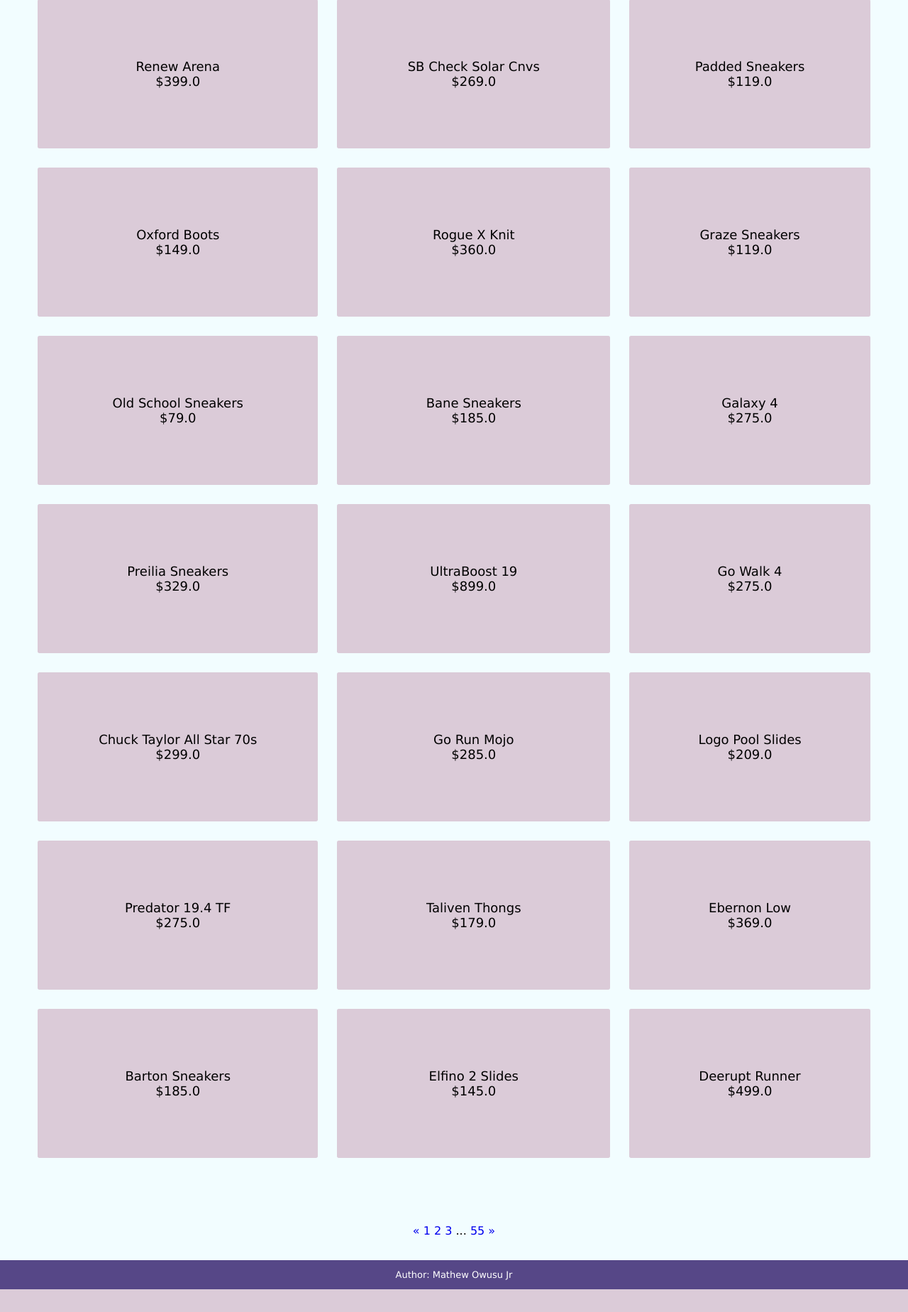
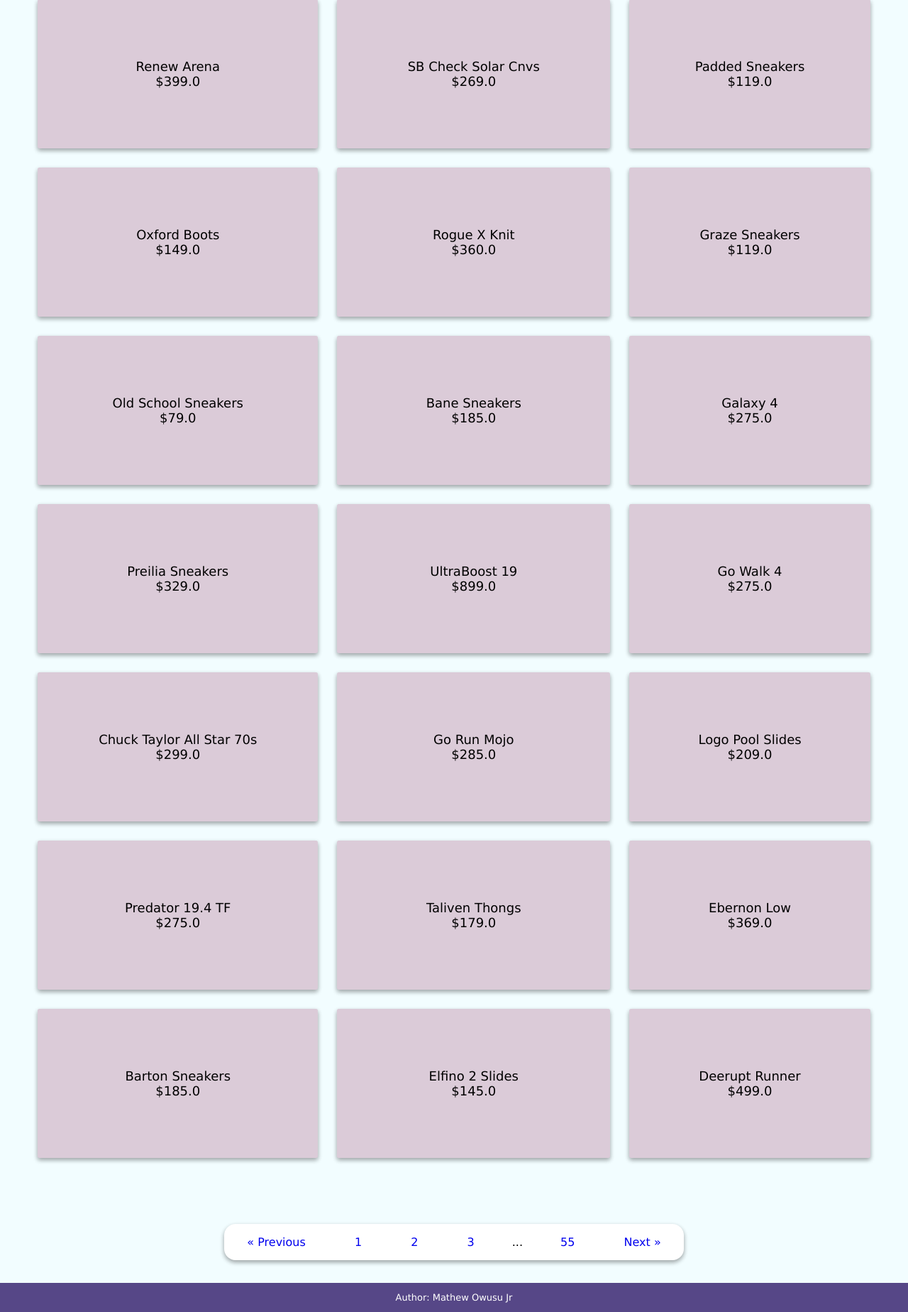
Before and after one commit to mkowusujr/sneakerhead-shoe-estore, a Flask app: page /releases in a window 1280 px wide; the page is wider, and only the part inside the window is pictured. Shown: the part 1343-3191 px from the top of that part at 71% size. Before the commit the page ends 3159 px from the top of that part, so only its background shows below. Run offline with Flask 2, Linux system fonts and the light colour scheme; data comes from the database, SQL or seed files in the repository.

Commit message:
styled pagination

```diff
--- a/website/static/dist/main.css
+++ b/website/static/dist/main.css
@@ -165,4 +143,64 @@ input[type=number]:focus {
 .brand-item-card {
   padding: 84px 86px;
   border-radius: 0.15em;
+}
+
+.collections {
+  display: flex;
+  flex-direction: column;
+  align-items: center;
+  width: 100%;
+  padding-bottom: 5em;
+}
+.collections ul {
+  display: grid;
+  grid-template-columns: auto auto auto;
+}
+
+.new-arrivals {
+  display: flex;
+  flex-direction: column;
+  align-items: center;
+  padding-bottom: 2em;
+}
+.new-arrivals ul {
+  display: grid;
+  grid-template-columns: auto auto auto auto auto;
+}
+
+.pagination {
+  background-color: white;
+  height: auto;
+  width: auto;
+  padding-top: 1em;
+  padding-bottom: 1em;
+  border-top-left-radius: 1em;
+  border-bottom-left-radius: 1em;
+  border-top-right-radius: 1em;
+  border-bottom-right-radius: 1em;
+  box-shadow: rgba(0, 0, 0, 0.16) 0px 3px 6px, rgba(0, 0, 0, 0.23) 0px 3px 6px;
+}
+.pagination a {
+  padding-top: 1em;
+  padding-bottom: 1em;
+  padding-left: 2em;
+  padding-right: 2em;
+  border-color: rgb(49, 49, 49);
+}
+.pagination a:first-child {
+  border-top-left-radius: 1em;
+  border-bottom-left-radius: 1em;
+}
+.pagination a:last-child {
+  border-top-right-radius: 1em;
+  border-bottom-right-radius: 1em;
+}
+.pagination a:hover {
+  background-color: #aca1d1;
+}
+.pagination span {
+  padding-top: 1em;
+  padding-bottom: 1em;
+  padding-left: 1em;
+  padding-right: 1em;
 }/*# sourceMappingURL=main.css.map */
--- a/website/static/sass/abstract/_colors.scss
+++ b/website/static/sass/abstract/_colors.scss
@@ -10,6 +10,8 @@ $tdColor: #eed6d3;
 
 $item: #DBCBD8;
 $itemHovered: #d1a4ca;
+$paginateColor: white;
+$paginateHover: #aca1d1;
 
 $txtOnDark: white;
 $itemName: #581e98;
--- a/website/static/sass/abstract/_mixins.scss
+++ b/website/static/sass/abstract/_mixins.scss
@@ -3,3 +3,17 @@
     flex-direction: column;
     align-items: center;
 }
+
+@mixin dropShadow() {
+    box-shadow: rgba(0, 0, 0, 0.16) 0px 3px 6px, rgba(0, 0, 0, 0.23) 0px 3px 6px;
+}
+
+@mixin paginateLeft() {
+    border-top-left-radius: 1em;
+    border-bottom-left-radius: 1em;
+}
+
+@mixin paginateRight() {
+    border-top-right-radius: 1em;
+    border-bottom-right-radius: 1em;
+}
--- a/website/static/sass/components/_index.scss
+++ b/website/static/sass/components/_index.scss
@@ -1,5 +1,8 @@
+@import 'forms';
+@import 'tables';
+
+@import 'item-cards';
+@import 'collections';
+
 @import 'new-arrivals';
-@import 'collections';
-@import 'tables';
-@import 'forms';
-@import 'item-cards';
+@import 'pagination';
--- a/website/static/sass/components/_item-cards.scss
+++ b/website/static/sass/components/_item-cards.scss
@@ -6,6 +6,7 @@
     font-size: large;
     padding: 14px 16px;
     margin: 0.75em;
+    @include dropShadow();
     &:hover, &:active {
         background-color: $itemHovered;
     }
--- /dev/null
+++ b/website/static/sass/components/_pagination.scss
@@ -0,0 +1,32 @@
+.pagination {
+    background-color: white;
+    height: auto;
+    width: auto;
+    padding-top: 1em;
+    padding-bottom: 1em;
+    @include paginateLeft();
+    @include paginateRight();
+    @include dropShadow();
+    a {
+        padding-top: 1em;
+        padding-bottom: 1em;
+        padding-left: 2em;
+        padding-right: 2em;
+        border-color: $shadow;
+        &:first-child {
+            @include paginateLeft();
+        }
+        &:last-child {
+            @include paginateRight();
+        }
+        &:hover {
+            background-color: $paginateHover;
+        }
+    }
+    span {
+        padding-top: 1em;
+        padding-bottom: 1em;
+        padding-left: 1em;
+        padding-right: 1em;
+    }
+}
--- a/website/static/sass/components/_tables.scss
+++ b/website/static/sass/components/_tables.scss
@@ -5,7 +5,7 @@ table {
     margin: 2em;
     padding: 0.5em;
     width: 85%;
-    box-shadow: 2px 2px 2px $shadow;
+    @include dropShadow();
 }
 
 th, td {
--- a/website/templates/customer/catalog.html
+++ b/website/templates/customer/catalog.html
@@ -38,7 +38,7 @@
         {% endif %}
 
         <a href="{{ url_for_prev }}">
-            &laquo;
+            &laquo; Previous
         </a>
         <!-- Loop through the number of pages to display a link for each-->
         {% for page_num in collection.iter_pages(left_edge=1, right_edge=1, left_current=1, right_current=3) %}
@@ -63,7 +63,7 @@
                     </a>
                 {% endif %}
             {% else %}
-                ...
+                <span>...</span>
             {% endif %}
         {% endfor %}
 
@@ -76,7 +76,7 @@
         {% endif %}
 
         <a href="{{ url_for_next }}">
-            &raquo;
+            Next &raquo;
         </a>
     </div>
     {% endif %}
```
Also changed, not shown: other parts of website/static/dist/main.css (+25 -47 lines), 1 other file.
